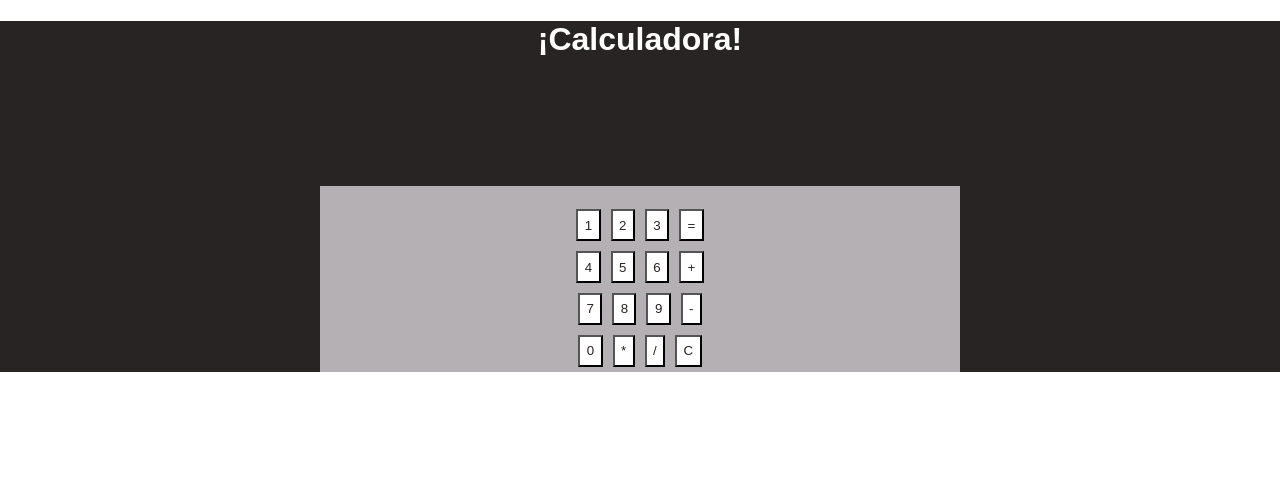
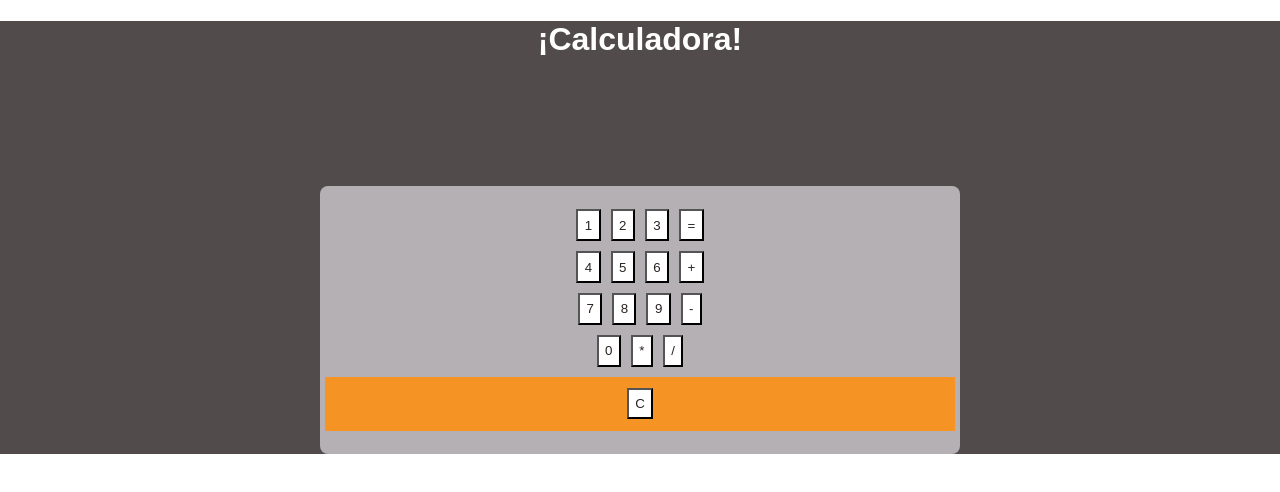
Before and after one commit to NicoUrrego/calculadoraReact, a React (Create React App) app: page / in a window 1280 px wide. Shown: the top 492 px of the page. Built offline with nearby package versions, Linux system fonts and the light colour scheme.

Commit message:
Commit styles 3

```diff
--- a/src/Calculadora.js
+++ b/src/Calculadora.js
@@ -64,7 +64,7 @@ const Calculadora = () => {
       <Button onClick={() => importNumber(0)}>0</Button>
       <Button onClick={() => operar("*")}>*</Button>
       <Button onClick={() => operar("/")}>/</Button>
-      <Button onClick={limpiar}>C</Button>
+      <div className="Boton-C"><Button onClick={limpiar}>C</Button></div>
       <br />
     </div>
   );
--- a/src/styles.css
+++ b/src/styles.css
@@ -2,12 +2,13 @@
   font-family: sans-serif;
   color: white;
   text-align: center;
-  background-color: rgb(41, 36, 36);
+  background-color: rgb(82, 75, 75);
 }
 
 .Calculadora {
   color: rgb(41, 36, 36);
   background-color: rgb(180, 176, 179);
+  border-radius: 8px;
   margin: 25%;
   margin-top: 10%;
 }
@@ -18,3 +19,11 @@ button {
   padding: 1%;
   margin: 5px;
 }
+
+.Boton-C {
+
+  color: rgb(41, 36, 36);
+  background-color: rgb(245, 148, 37);
+  padding: 1%;
+  margin: 5px;
+}
```
